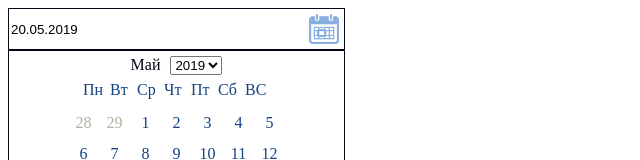
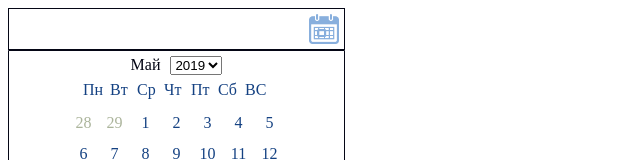
Before and after one commit to LenaBuraja/DatePicker, a React app: page / in a window 1280 px wide. Shown: the top 160 px of the page, without its empty margins (0-640 px from the left). Built offline with nearby package versions, Linux system fonts and the light colour scheme.

Commit message:
enter date in field

```diff
--- a/src/components/InputDate.jsx
+++ b/src/components/InputDate.jsx
@@ -8,38 +8,50 @@ export default class InputDateJSX extends React.Component {
     this.state = {
       //showCalender: true
       showCalender: false,
-      selectDate: new Date(),
+      selectDate: '',
       selectDay: new Date().getDate(),
       selectMonth: new Date().getMonth(),
       selectYear: new Date().getFullYear()
     }
   }
 
-  onChangeDate(newDate) {
-    let day, month, year;
-    [newDate, day, month, year] = String(newDate).match(/^(\d{1,2})\.(\d{1,2})\.(\d{4})$/);
-    this.setState({selectDate: new Date(year, month, day)});
-    console.log(this.state.selectDate)
+  setDate() {
+    if(!/(31|30|2[0-9]|1[0-9]|0[1-9]|[1-9]){1}\.(12|11|10|0[1-9]|[1-9]){1}\.([1-2]{1}[0-9]{3}|[0-9]{2})/.test(this.state.selectDate)) {
+      console.log('Строка не прошла проверку')
+      this.setState({selectDate: ''});
+    } else {
+      let newDate, day, month, year;
+      [newDate, day, month, year] = String(this.state.selectDate).match(/^(\d{1,2})\.(\d{1,2})\.(\d{4})$/);
+      this.setState({selectDay: Number(day), selectMonth: Number(month - 1), selectYear: year});
+      day = day.length === 1 ? `0${day}` : day
+      month = month.length === 1 ? `0${month}` : month
+      this.setState({selectDate: `${day}.${month}.${year}`});
+      console.log(this.state.selectDate)
+    }
   }
 
   changeSelectDay = (newSelectDay) => {
     this.setState({selectDay: newSelectDay});
+    const day = newSelectDay.toString().length === 1 ? `0${newSelectDay}` : newSelectDay
+    const month = (this.state.selectMonth + 1).toString().length === 1 ? `0${this.state.selectMonth + 1}` : this.state.selectMonth + 1
+    this.setState({selectDate: `${day}.${month}.${this.state.selectYear}`});
+
   }
 
   changeSelectMonth = (newSelectMonth) => {
     this.setState({selectMonth: newSelectMonth});
+    const day = this.state.selectDay.toString().length === 1 ? `0${this.state.selectDay}` : this.state.selectDay
+    const month = (newSelectMonth + 1).toString().length === 1 ? `0${newSelectMonth + 1}` : newSelectMonth + 1
+    this.setState({selectDate: `${day}.${month}.${this.state.selectYear}`});
+
   }
 
   changeSelectYear = (newSelectYear) => {
     this.setState({selectYear: newSelectYear});
-  }
+    const day = this.state.selectDay.toString().length === 1 ? `0${this.state.selectDay}` : this.state.selectDay
+    const month = (this.state.selectMonth + 1).toString().length === 1 ? `0${this.state.selectMonth + 1}` : this.state.selectMonth + 1
+    this.setState({selectDate: `${day}.${month}.${newSelectYear}`});
 
-  formatDate() {
-    let day = this.state.selectDate.getDate().toString();
-    day = day.length === 1 ? `0${day}` : day
-    let month = (this.state.selectDate.getMonth() + 1).toString();
-    month = month.length === 1 ? `0${month}` : month
-    return `${day}.${month}.${this.state.selectDate.getFullYear()}`
   }
 
 	render() {
@@ -49,9 +61,11 @@ export default class InputDateJSX extends React.Component {
           <input
             type="text"
             className="value"
-            pattern="(31|30|2[0-9]|1[0-9]|0[1-9]|[1-9]){1}\.(12|11|10|0[1-9]|[1-9]){1}\.([1-2]{1}[0-9]{3}|[0-9]{2})"
-            value={this.formatDate()}
-            onChange={event => {this.onChangeDate(event.currentTarget.value)} }
+            value={this.state.selectDate}
+            onChange={event => {this.setState({selectDate: event.currentTarget.value})} }
+            onBlur={() => {
+              this.setDate()
+            }}
           />
           <div
             className="imgCalender"
```
